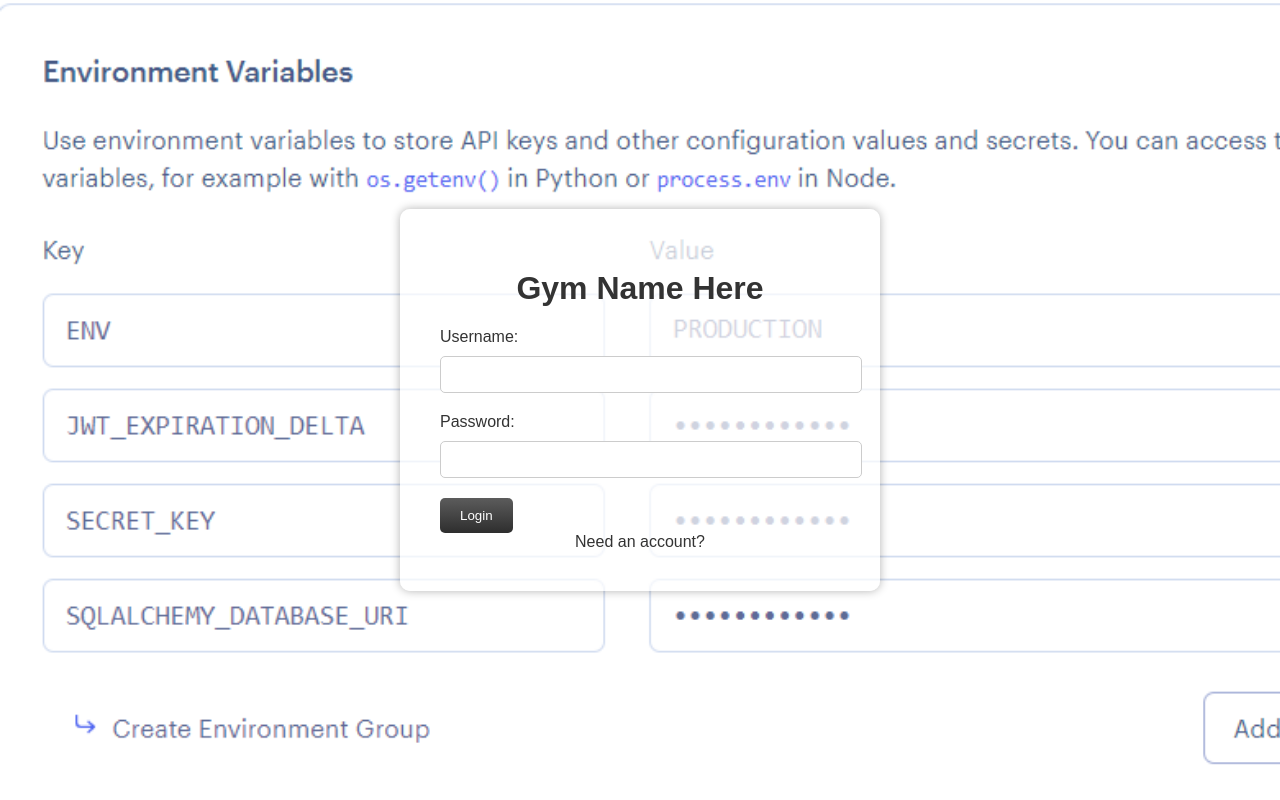
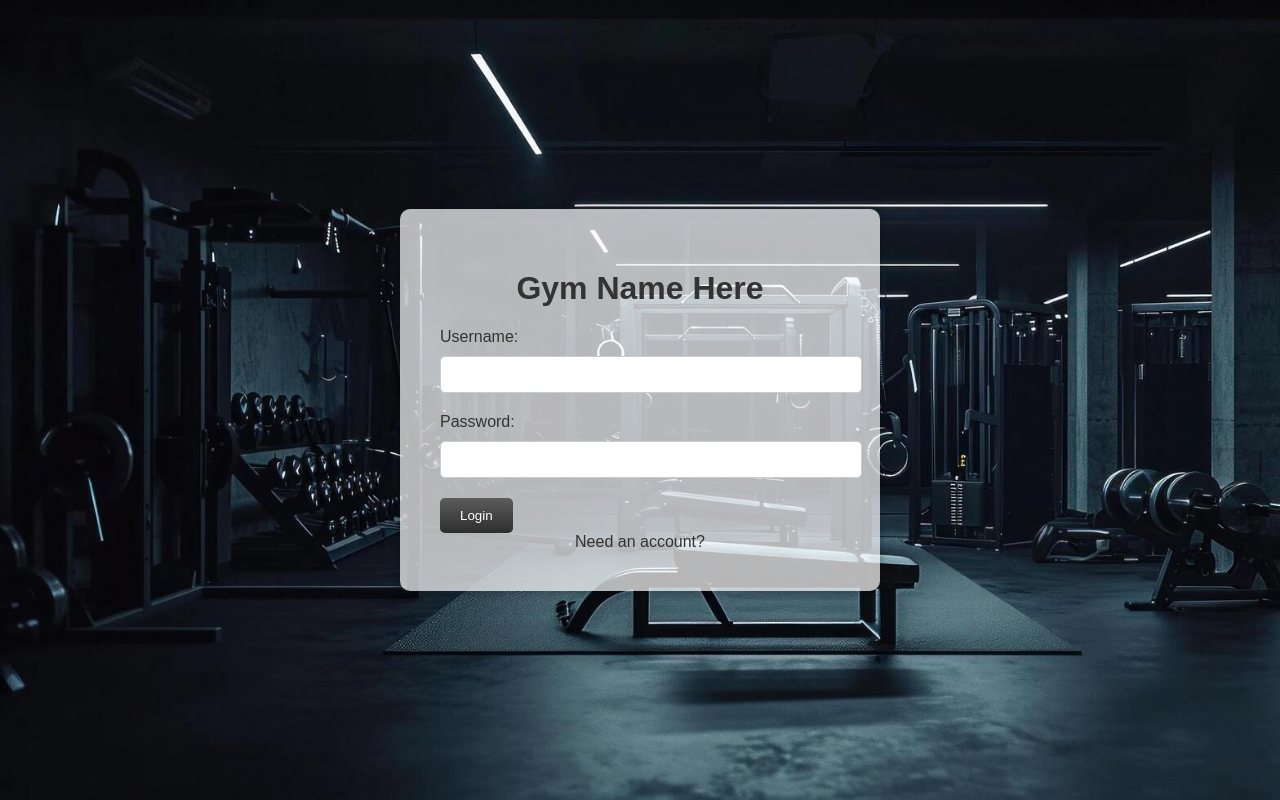
Before and after one commit to Kyel25/2602_Group_Project, a Flask app: page / in a window 1280 px wide. Run offline with Flask 3, Linux system fonts and the light colour scheme.

Commit message:
moved images and it worked

```diff
--- a/App/static/style.css
+++ b/App/static/style.css
@@ -1,7 +1,7 @@
 body {
   margin: 0;
   font-family: Arial, sans-serif;
-  background-image: url("../images/fig1.png");
+  background-image: url("/static/images/login.jpg");
   background-size: cover;
   display: flex;
   justify-content: center;
```
Also changed, not shown: App/static/images/fig1.png (renamed from images/fig1.png), App/static/images/gitperms.png (renamed from images/gitperms.png), App/static/images/login.jpg (renamed from images/login.jpg).
